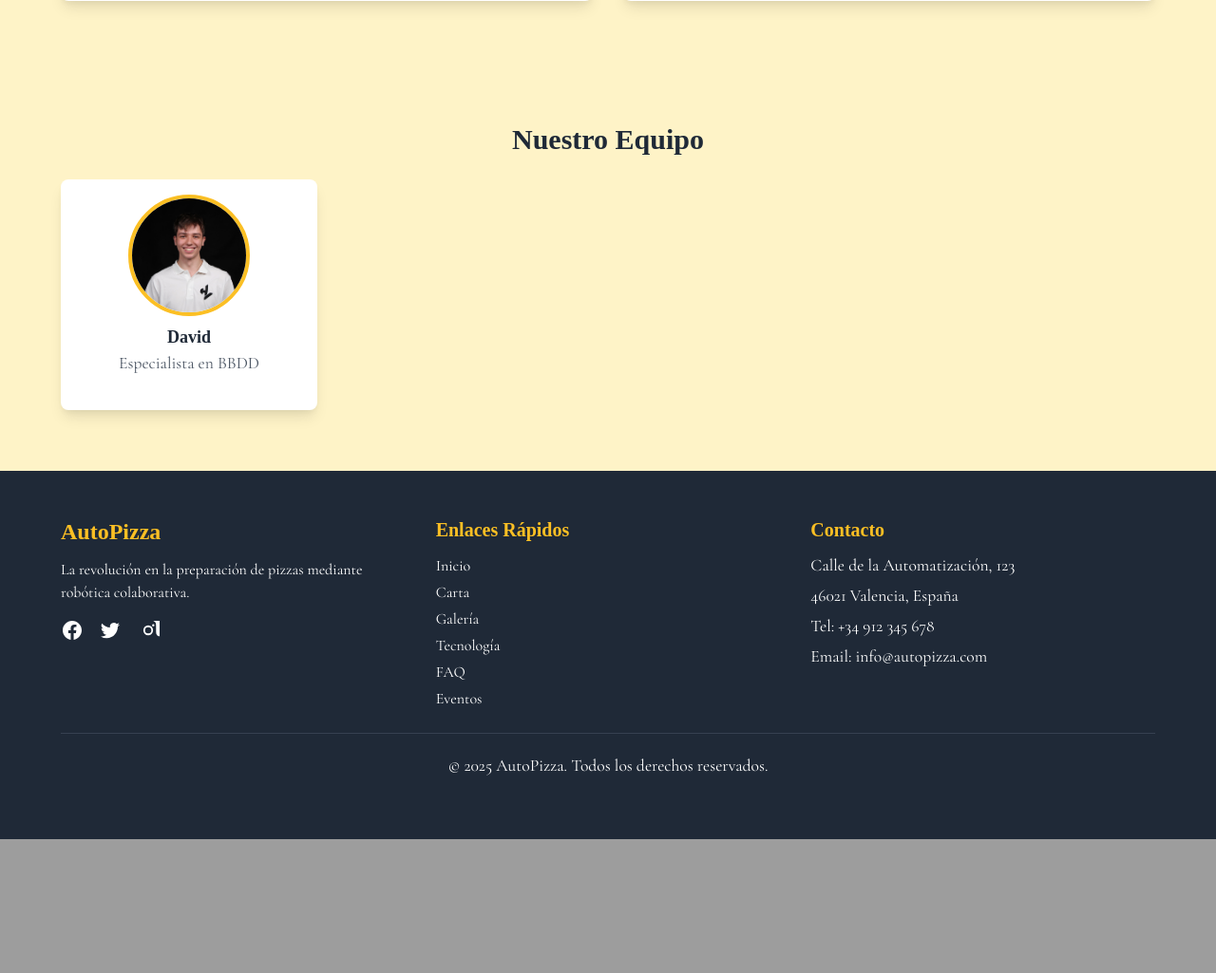
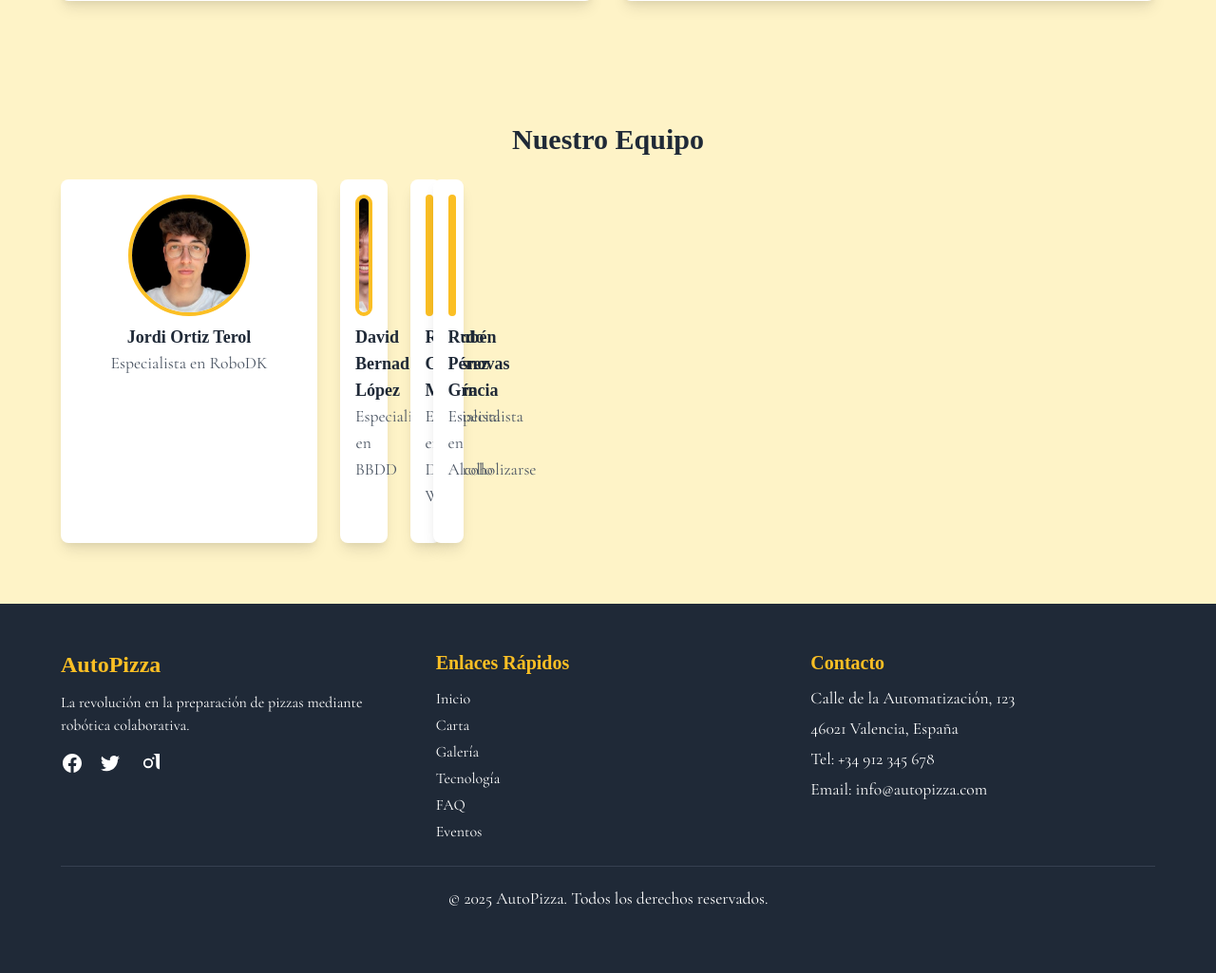
Before and after one commit to Ruben-pergra/Autopizza_web, a Flask app: page / in a window 1280 px wide. Shown: the part 1940-2965 px from the top of the page at 95% size. Before the commit the page ends 2824 px from the top, so only its background shows below. Run offline with Flask 3, Linux system fonts and the light colour scheme; some libraries are stand-ins or nearby versions; some web fonts are replaced.

Commit message:
Fotos equipo

```diff
--- a/templates/index.html
+++ b/templates/index.html
@@ -111,11 +111,33 @@
     <section class="py-16 px-6 md:px-12 bg-yellow-100" id="equipo">
       <div class="max-w-6xl mx-auto">
         <h2 class="text-3xl font-bold text-gray-800 mb-6 text-center">Nuestro Equipo</h2>
+
+        <div class="grid md:grid-cols-4 gap-6 text-center">
+          <div class="bg-white p-4 rounded-lg shadow-lg hover:shadow-xl transition-shadow">
+            <img src="{{ url_for('static', filename='miembro1.png') }}" alt="Miembro 1" class="rounded-full h-32 w-32 mx-auto mb-2 object-cover border-4 border-yellow-400">
+            <h3 class="text-lg font-semibold text-gray-800">Jordi Ortiz Terol</h3>
+            <p class="text-gray-600">Especialista en RoboDK</p>
+          </div>
+
         <div class="grid md:grid-cols-4 gap-6 text-center">
           <div class="bg-white p-4 rounded-lg shadow-lg hover:shadow-xl transition-shadow">
             <img src="{{ url_for('static', filename='miembro2.png') }}" alt="Miembro 1" class="rounded-full h-32 w-32 mx-auto mb-2 object-cover border-4 border-yellow-400">
-            <h3 class="text-lg font-semibold text-gray-800">David</h3>
+            <h3 class="text-lg font-semibold text-gray-800">David Bernad López</h3>
             <p class="text-gray-600">Especialista en BBDD</p>
+          </div>
+
+        <div class="grid md:grid-cols-4 gap-6 text-center">
+          <div class="bg-white p-4 rounded-lg shadow-lg hover:shadow-xl transition-shadow">
+            <img src="{{ url_for('static', filename='miembro3.png') }}" alt="Miembro 1" class="rounded-full h-32 w-32 mx-auto mb-2 object-cover border-4 border-yellow-400">
+            <h3 class="text-lg font-semibold text-gray-800">Ricardo Casasnovas Martín</h3>
+            <p class="text-gray-600">Especialista en Desarrollo Web</p>
+          </div>
+
+        <div class="grid md:grid-cols-4 gap-6 text-center">
+          <div class="bg-white p-4 rounded-lg shadow-lg hover:shadow-xl transition-shadow">
+            <img src="{{ url_for('static', filename='miembro4.png') }}" alt="Miembro 1" class="rounded-full h-32 w-32 mx-auto mb-2 object-cover border-4 border-yellow-400">
+            <h3 class="text-lg font-semibold text-gray-800">Rubén Pérez Gracia</h3>
+            <p class="text-gray-600">Especialista en Alcoholizarse</p>
           </div>
           <!-- Repetir para otros miembros -->
         </div>
```
Also changed, not shown: static/miembro1.png (added), static/miembro2.png, static/miembro3.png (added), static/miembro4.png (added).
